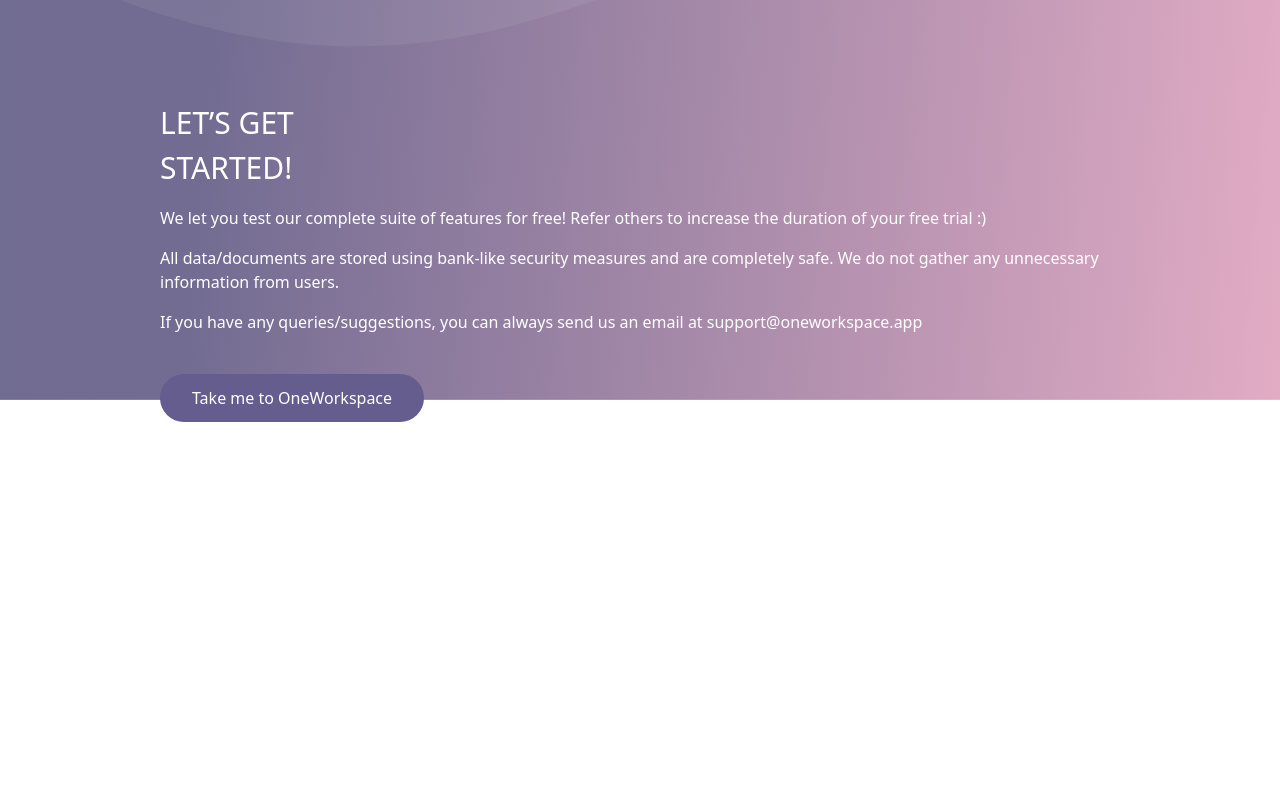
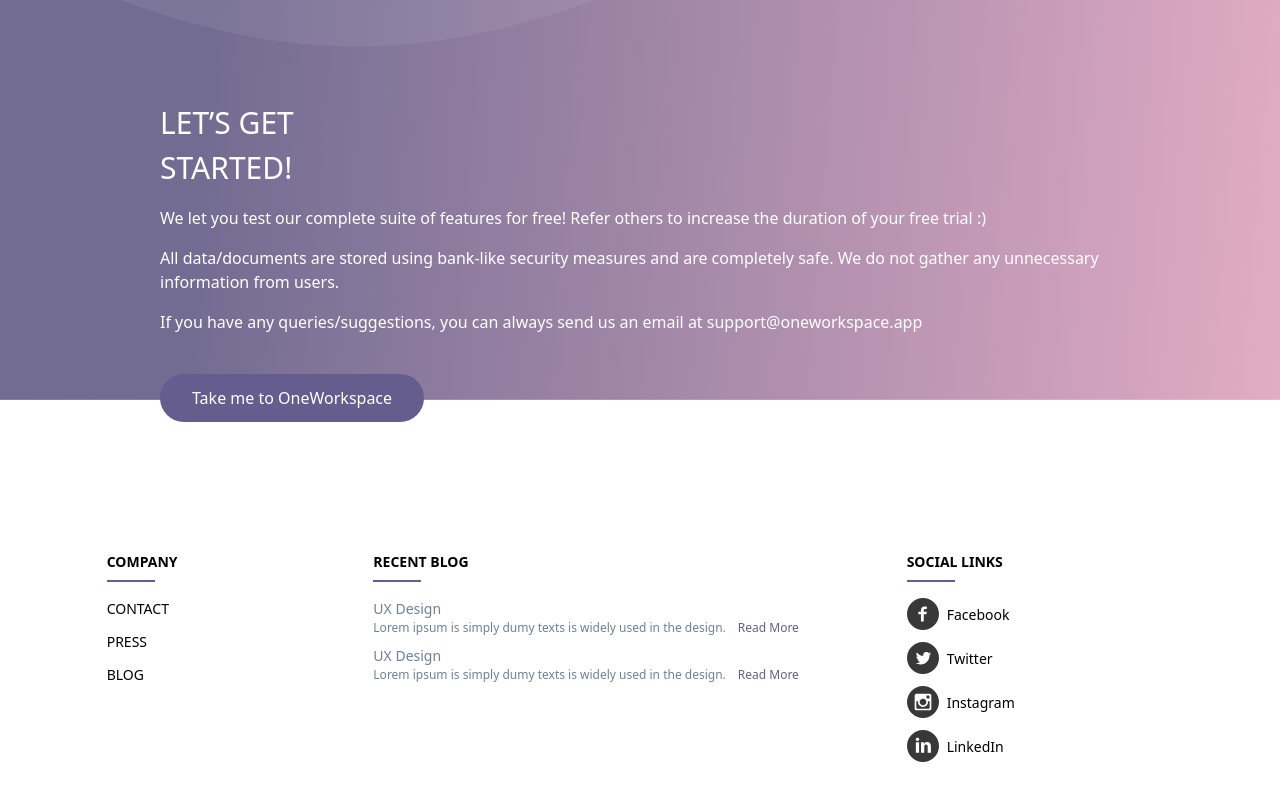
Before and after one commit to oneworkspace/landingpage, a Gatsby site: page / in a window 1280 px wide. Shown: the part 2523-3323 px from the top of the page. Before the commit the page ends 3074 px from the top, so only its background shows below. Built offline with nearby package versions, Linux system fonts and the light colour scheme; Gatsby itself is replaced by a stand-in of ours.

Commit message:
footer added

```diff
--- a/gatsby-config.js
+++ b/gatsby-config.js
@@ -21,6 +21,28 @@
     getstartedDescription_p2: `All data/documents are stored using bank-like security measures and are completely safe. We do not gather any unnecessary information from users.`,
     getstartedDescription_p3: `If you have any queries/suggestions, you can always send us an email at support@oneworkspace.app`,
     getstartedCTAText: `Take me to OneWorkspace`,
+
+    socialLinks: {
+      facebook: "http://www.facebook.com",
+      twitter: "https://twitter.com/oneworkspace",
+      instagram: "https://instagram.com/oneworkspace",
+      linkedin: "http://www.linkedin.com",
+    },
+
+    recentBlog: [
+      {
+        title: "UX Design",
+        link: "#",
+        description:
+          "Lorem ipsum is simply dumy texts is widely used in the design.",
+      },
+      {
+        title: "UX Design",
+        link: "#",
+        description:
+          "Lorem ipsum is simply dumy texts is widely used in the design.",
+      },
+    ],
 
     description: `Kick off your next, great Gatsby project with this default starter. This barebones starter ships with the main Gatsby configuration files you might need.`,
     author: `@oneworkspace`,
--- /dev/null
+++ b/src/components/footer/index.jsx
@@ -0,0 +1,109 @@
+import PropTypes from "prop-types"
+import React from "react"
+
+import Facebook from "../../images/facebook.svg"
+import Twitter from "../../images/twitter.svg"
+import Instagram from "../../images/instagram.svg"
+import LinkedIn from "../../images/linkedin.svg"
+
+const Footer = ({ recentBlog, socialLinks }) => {
+  return (
+    <footer className="w-10/12 mx-auto flex justify-between mb-12 text-sm">
+      <div className="w-1/4">
+        <div className="uppercase pb-2 font-semibold">Company</div>
+        <div className="border-b-2 border-primary w-12 mb-4"></div>
+        <div className="mb-3">
+          <a className="cursor-pointer uppercase" href="/">
+            Contact
+          </a>
+        </div>
+        <div className="mb-3">
+          <a className="cursor-pointer uppercase" href="/">
+            Press
+          </a>
+        </div>
+        <div className="mb-3">
+          <a className="cursor-pointer uppercase" href="/">
+            Blog
+          </a>
+        </div>
+      </div>
+      <div className="w-2/4">
+        <div className="uppercase pb-2 text-sm font-semibold">Recent Blog</div>
+        <div className="border-b-2 border-primary w-12 mb-4"></div>
+        {recentBlog.map((_blogItem, _index) => {
+          return (
+            <div key={_index} className="text-left text-gray-600 mb-2">
+              <p>{_blogItem.title}</p>
+              <p className="text-xs">
+                {_blogItem.description}
+                <span className="text-primary ml-3 cursor-pointer">
+                  <a href={_blogItem.link}>Read More</a>
+                </span>
+              </p>
+            </div>
+          )
+        })}
+      </div>
+      <div className="w-1/4">
+        <div className="uppercase pb-2 text-sm font-semibold">Social Links</div>
+        <div className="border-b-2 border-primary w-12 mb-4"></div>
+        <div className="mb-3">
+          <a
+            target="_blank"
+            rel="noreferrer"
+            className="cursor-pointer flex items-center"
+            href={socialLinks?.facebook}
+          >
+            <img className="mr-2 h-8 w-8" src={Facebook} alt="facebook" />
+            Facebook
+          </a>
+        </div>
+        <div className="mb-3">
+          <a
+            target="_blank"
+            rel="noreferrer"
+            className="cursor-pointer flex items-center"
+            href={socialLinks?.twitter}
+          >
+            <img className="mr-2 h-8 w-8" src={Twitter} alt="twitter" />
+            Twitter
+          </a>
+        </div>
+        <div className="mb-3">
+          <a
+            target="_blank"
+            rel="noreferrer"
+            className="cursor-pointer flex items-center"
+            href={socialLinks?.instagram}
+          >
+            <img className="mr-2 h-8 w-8" src={Instagram} alt="instagram" />
+            Instagram
+          </a>
+        </div>
+        <div className="mb-3">
+          <a
+            target="_blank"
+            rel="noreferrer"
+            className="cursor-pointer flex items-center"
+            href={socialLinks?.linkedin}
+          >
+            <img className="mr-2 h-8 w-8" src={LinkedIn} alt="linkedin" />
+            LinkedIn
+          </a>
+        </div>
+      </div>
+    </footer>
+  )
+}
+Footer.propTypes = {
+  recentBlog: PropTypes.array,
+  socialLinks: PropTypes.object,
+}
+
+Footer.defaultProps = {
+  recentBlog: [],
+  socialLinks: {},
+}
+
+export default Footer
--- a/src/components/layout.jsx
+++ b/src/components/layout.jsx
@@ -13,6 +13,7 @@
 import IntegrationsSection from "./integrations/index"
 import WorkspaceFor from "./workspacefor/index"
 import GetStarted from "./getstarted/index"
+import Footer from "./footer/index"
 
 import "./layout.css"
 
@@ -36,6 +37,18 @@
           getstartedDescription_p2
           getstartedDescription_p3
           getstartedCTAText
+
+          socialLinks {
+            facebook
+            twitter
+            instagram
+            linkedin
+          }
+
+          recentBlog {
+            title
+            description
+          }
         }
       }
     }
@@ -65,6 +78,10 @@
         description_p3={data.site.siteMetadata?.getstartedDescription_p3}
         ctaText={data.site.siteMetadata?.getstartedCTAText}
       />
+      <Footer
+        recentBlog={data.site.siteMetadata?.recentBlog}
+        socialLinks={data.site.siteMetadata?.socialLinks}
+      />
     </div>
   )
 }
```
Also changed, not shown: src/components/footer/styles.css (added), src/images/facebook.svg (added), src/images/instagram.svg (added), src/images/linkedin.svg (added), src/images/twitter.svg (added).
